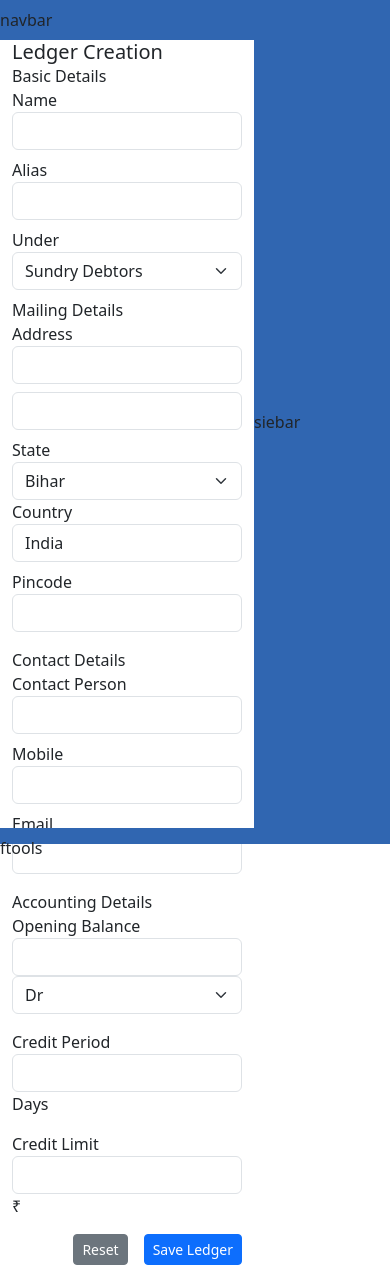
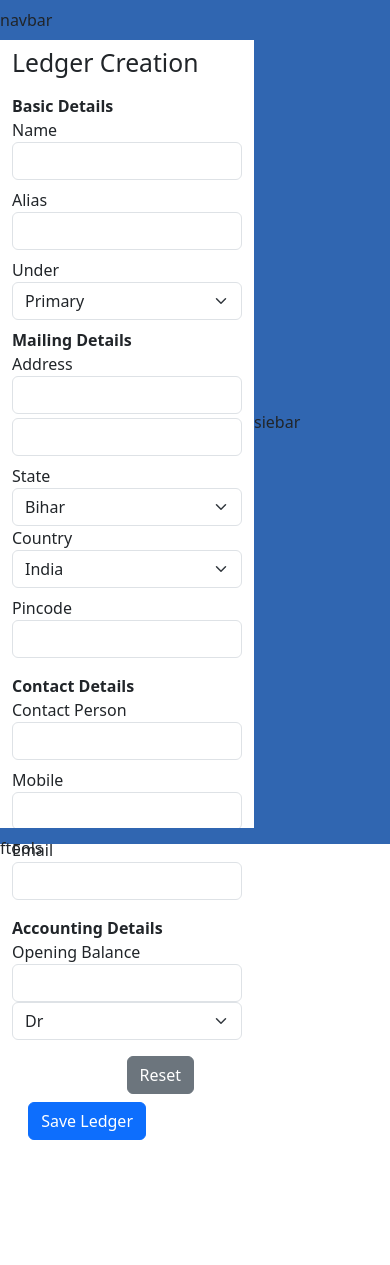
Before and after one commit to riissshu/ERP, a React (Vite) app in the folder Frontend/: page /crm in a window 390 px wide. After the commit the page ends 1188 px from the top, so only its background shows below. Built offline with nearby package versions, Linux system fonts and the light colour scheme.

Commit message:
26th commit

```diff
--- a/Frontend/src/forms/CreateLedgerForm.jsx
+++ b/Frontend/src/forms/CreateLedgerForm.jsx
@@ -54,23 +54,22 @@ export default function CreateLedgerForm() {
   const [ledger, setLedger] = useState({
     name: "",
     alias: "",
-    under: "Sundry Debtors",
+    under: "Primary",
 
     address1: "",
     address2: "",
     state: "Bihar",
     country: "India",
-    pincode: "",
+    pincode: undefined,
 
     contactPerson: "",
-    mobile: "",
-    phone: "",
+    mobile: undefined,
     email: "",
 
-    openingBalance: "",
+    openingBalance: undefined,
     balanceType: "Dr",
-    creditPeriod: "",
-    creditLimit: "",
+    creditPeriod: undefined,
+    creditLimit: undefined,
   });
 
   const handleChange = (e) => {
@@ -94,28 +93,20 @@ export default function CreateLedgerForm() {
   ledger.under === "Sundry Creditors";
 
   return (
-    <div className="container-fluid tally-container">
-      {/* HEADER */}
+    <div className="container-fluid">
 
-      <div className="tally-header">
-        <div className="row align-items-center">
-          <div className="col">
-            <h5 className="m-0">Ledger Creation</h5>
-          </div>
-        </div>
-      </div>
+            <h2 className="pb-2 pt-2">Ledger Creation</h2>
 
       {/* BASIC DETAILS */}
 
-      <div className="tally-section">Basic Details</div>
+      <div className="fw-bold">Basic Details</div>
 
-      <div className="tally-body">
         <div className="row mb-2 align-items-center">
-          <label className="col-md-3 tally-label">Name</label>
+          <label className="col-md-3">Name</label>
 
           <div className="col-md-9">
             <input
-              className="form-control tally-input"
+              className="form-control"
               name="name"
               value={ledger.name}
               onChange={handleChange}
@@ -124,11 +115,11 @@ export default function CreateLedgerForm() {
         </div>
 
         <div className="row mb-2 align-items-center">
-          <label className="col-md-3 tally-label">Alias</label>
+          <label className="col-md-3">Alias</label>
 
           <div className="col-md-9">
             <input
-              className="form-control tally-input"
+              className="form-control"
               name="alias"
               value={ledger.alias}
               onChange={handleChange}
@@ -137,11 +128,11 @@ export default function CreateLedgerForm() {
         </div>
 
         <div className="row mb-2 align-items-center">
-          <label className="col-md-3 tally-label">Under</label>
+          <label className="col-md-3">Under</label>
 
           <div className="col-md-9">
             <select
-              className="form-select tally-input"
+              className="form-select"
               name="under"
               value={ledger.under}
               onChange={handleChange}
@@ -152,26 +143,25 @@ export default function CreateLedgerForm() {
             </select>
           </div>
         </div>
-      </div>
+
 
       {/* MAILING DETAILS */}
 
-      <div className="tally-section">Mailing Details</div>
+      <div className="fw-bold">Mailing Details</div>
 
-      <div className="tally-body">
         <div className="row mb-2 align-items-center">
-          <label className="col-md-3 tally-label">Address</label>
+          <label className="col-md-3">Address</label>
 
           <div className="col-md-9">
             <input
-              className="form-control tally-input mb-2"
+              className="form-control mb-1"
               name="address1"
               value={ledger.address1}
               onChange={handleChange}
             />
 
             <input
-              className="form-control tally-input"
+              className="form-control"
               name="address2"
               value={ledger.address2}
               onChange={handleChange}
@@ -180,11 +170,11 @@ export default function CreateLedgerForm() {
         </div>
 
         <div className="row mb-2 align-items-center">
-          <label className="col-md-3 tally-label">State</label>
+          <label className="col-md-3">State</label>
 
           <div className="col-md-4">
             <select
-              className="form-select tally-input"
+              className="form-select"
               name="state"
               value={ledger.state}
               onChange={handleChange}
@@ -195,44 +185,46 @@ export default function CreateLedgerForm() {
             </select>
           </div>
 
-          <label className="col-md-2 tally-label">Country</label>
+          <label className="col-md-2">Country</label>
+
+          <div className="col-md-3">
+            <select
+              className="form-select"
+              name="country"
+              value={ledger.country}
+              onChange={handleChange}
+            >
+              <option>India</option>
+            </select>
+          </div>
+        </div>
+
+        <div className="row mb-3 align-items-center">
+          <label className="col-md-3">Pincode</label>
 
           <div className="col-md-3">
             <input
-              className="form-control tally-input"
-              name="country"
-              value={ledger.country}
+              className="form-control"
+              name="pincode"
+              type="number"
+              value={ledger.pincode}
               onChange={handleChange}
             />
           </div>
         </div>
 
-        <div className="row mb-3 align-items-center">
-          <label className="col-md-3 tally-label">Pincode</label>
-
-          <div className="col-md-3">
-            <input
-              className="form-control tally-input"
-              name="pincode"
-              value={ledger.pincode}
-              onChange={handleChange}
-            />
-          </div>
-        </div>
-      </div>
 
       {/* CONTACT DETAILS */}
 
-      <div className="tally-section">Contact Details</div>
+      <div className="fw-bold">Contact Details</div>
 
-      <div className="tally-body">
         <div className="row mb-2 align-items-center">
-          <label className="col-md-3 tally-label">Contact Person</label>
+          <label className="col-md-3">Contact Person</label>
 
           <div className="col-md-9">
             <input
               type="text"
-              className="form-control tally-input"
+              className="form-control"
               name="contactPerson"
               value={ledger.contactPerson}
               onChange={handleChange}
@@ -241,12 +233,12 @@ export default function CreateLedgerForm() {
         </div>
 
         <div className="row mb-2">
-          <label className="col-md-3 tally-label">Mobile</label>
+          <label className="col-md-3">Mobile</label>
 
           <div className="col-md-3">
             <input
-              type="text"
-              className="form-control tally-input"
+              type="number"
+              className="form-control"
               name="mobile"
               value={ledger.mobile}
               onChange={handleChange}
@@ -255,32 +247,31 @@ export default function CreateLedgerForm() {
         </div>
 
         <div className="row mb-3">
-          <label className="col-md-3 tally-label">Email</label>
+          <label className="col-md-3">Email</label>
 
           <div className="col-md-9">
             <input
               type="email"
-              className="form-control tally-input"
+              className="form-control"
               name="email"
               value={ledger.email}
               onChange={handleChange}
             />
           </div>
         </div>
-      </div>
+
 
       {/* ACCOUNTING DETAILS */}
 
-      <div className="tally-section">Accounting Details</div>
+      <div className="fw-bold">Accounting Details</div>
 
-      <div className="tally-body">
         <div className="row mb-3">
-          <label className="col-md-3 tally-label">Opening Balance</label>
+          <label className="col-md-3">Opening Balance</label>
 
           <div className="col-md-3">
             <input
               type="number"
-              className="form-control tally-input"
+              className="form-control"
               name="openingBalance"
               value={ledger.openingBalance}
               onChange={handleChange}
@@ -289,7 +280,7 @@ export default function CreateLedgerForm() {
 
           <div className="col-md-2">
             <select
-              className="form-select tally-input"
+              className="form-select"
               name="balanceType"
               value={ledger.balanceType}
               onChange={handleChange}
@@ -306,12 +297,12 @@ export default function CreateLedgerForm() {
 
         <>
         <div className="row mb-3">
-          <label className="col-md-3 tally-label">Credit Period</label>
+          <label className="col-md-3">Credit Period</label>
 
           <div className="col-md-3">
             <input
               type="number"
-              className="form-control tally-input"
+              className="form-control"
               name="creditPeriod"
               value={ledger.creditPeriod}
               onChange={handleChange}
@@ -322,12 +313,12 @@ export default function CreateLedgerForm() {
         </div>
 
         <div className="row mb-3">
-          <label className="col-md-3 tally-label">Credit Limit</label>
+          <label className="col-md-3">Credit Limit</label>
 
           <div className="col-md-3">
             <input
               type="number"
-              className="form-control tally-input"
+              className="form-control"
               name="creditLimit"
               value={ledger.creditLimit}
               onChange={handleChange}
@@ -339,24 +330,18 @@ export default function CreateLedgerForm() {
         </>
         )}
 
-      </div>
-
-      {/* FOOTER */}
-
-      <div className="tally-footer">
-        <div className="d-flex justify-content-end gap-2 align-items-center flex-wrap">
+        <div className="row mb-5 me-5 justify-content-end gap-2">
           <button
-            className="btn btn-secondary btn-sm me-2"
+            className="btn btn-secondary col-auto"
             onClick={handleReset}
           >
             Reset
           </button>
 
-          <button className="btn btn-primary btn-sm" onClick={handleSave}>
+          <button className="btn btn-primary col-auto me-5" onClick={handleSave}>
             Save Ledger
           </button>
         </div>
-      </div>
     </div>
   );
 }
```
